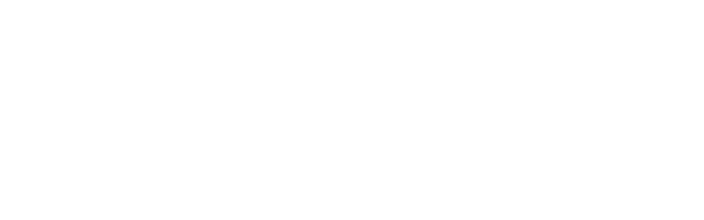
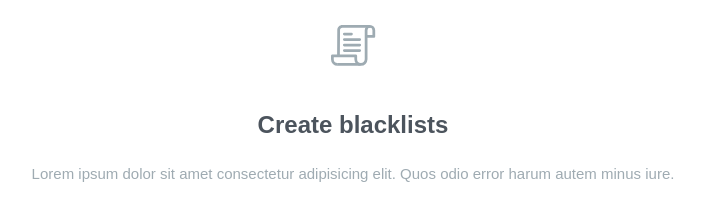
Before and after one commit to broccoli88/clipboard-landing-page, a plain HTML site: page index.html in a window 1280 px wide. Shown: the whole page, without its empty margins (287-991 px from the left). Drawn offline with Linux system fonts and the light colour scheme; a web font is replaced by a local one.

Commit message:
Icons + media element

```diff
--- a/css/style.css
+++ b/css/style.css
@@ -119,7 +119,33 @@ h3 {
     height: 55px;
 }
 
-.icon {
+.icon__logo {
     width: 100%;
     height: 100%;
 }
+
+/* Icons */
+
+.icon-container {
+    width: 50px;
+    height: 50px;
+    display: inline-flex;
+    justify-content: center;
+    align-items: center;
+}
+
+.icon {
+    width: 45px;
+    height: 45px;
+}
+
+/* Media */
+
+.media {
+    text-align: center;
+    font-size: 1.5rem;
+}
+
+.media__heading {
+    margin: 3rem 0 1.5rem;
+}
--- a/index.html
+++ b/index.html
@@ -8,5 +8,20 @@
         <link rel="stylesheet" href="css/normalize.css" />
         <link rel="stylesheet" href="css/style.css" />
     </head>
-    <body style="margin: 2rem"></body>
+    <body style="margin: 2rem">
+        <article class="media">
+            <span class="icon-container">
+                <svg class="icon">
+                    <use xlink:href="images/sprite.svg#icon-blacklist"></use>
+                </svg>
+            </span>
+            <div class="media__description">
+                <h3 class="media__heading">Create blacklists</h3>
+                <p>
+                    Lorem ipsum dolor sit amet consectetur adipisicing elit.
+                    Quos odio error harum autem minus iure.
+                </p>
+            </div>
+        </article>
+    </body>
 </html>
```
Also changed, not shown: components/icons.html (added, +5 -0 lines), components/logo.html (+2 -2 lines), components/media.html (added, +9 -0 lines).
